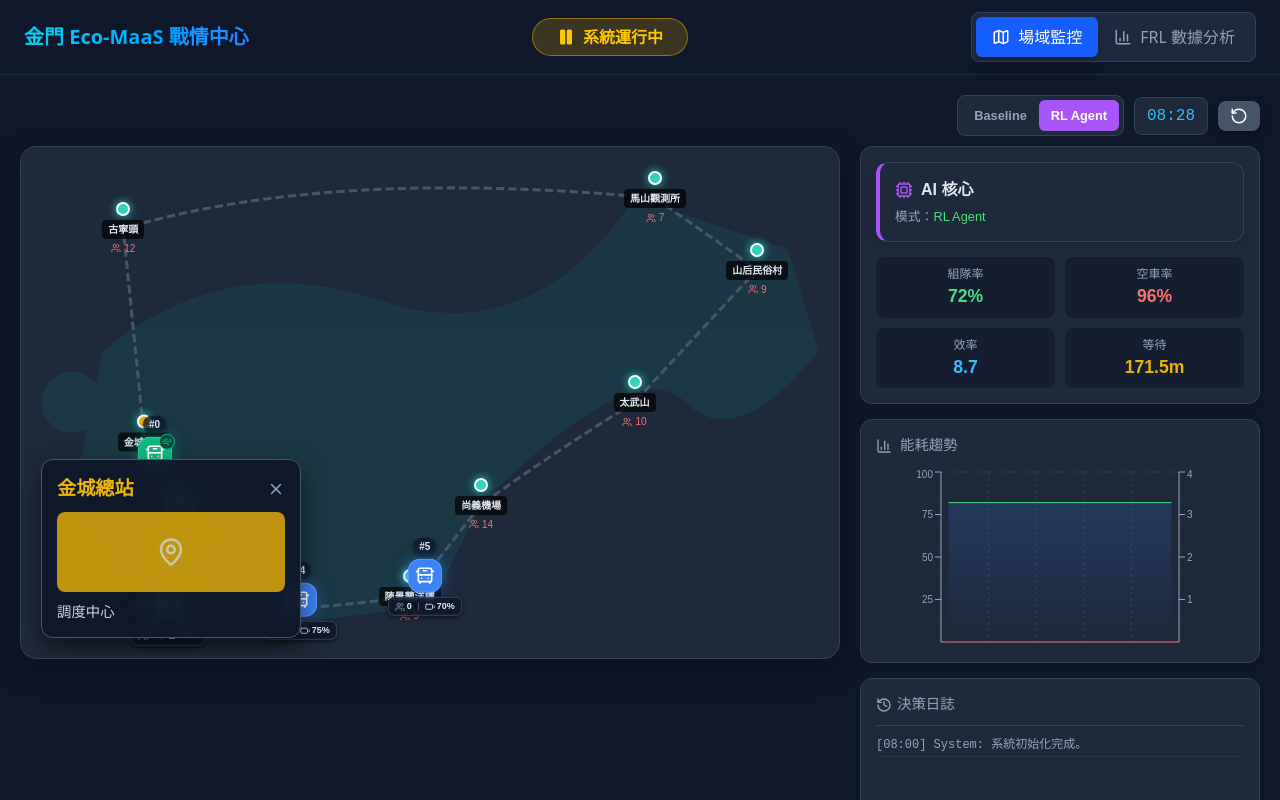
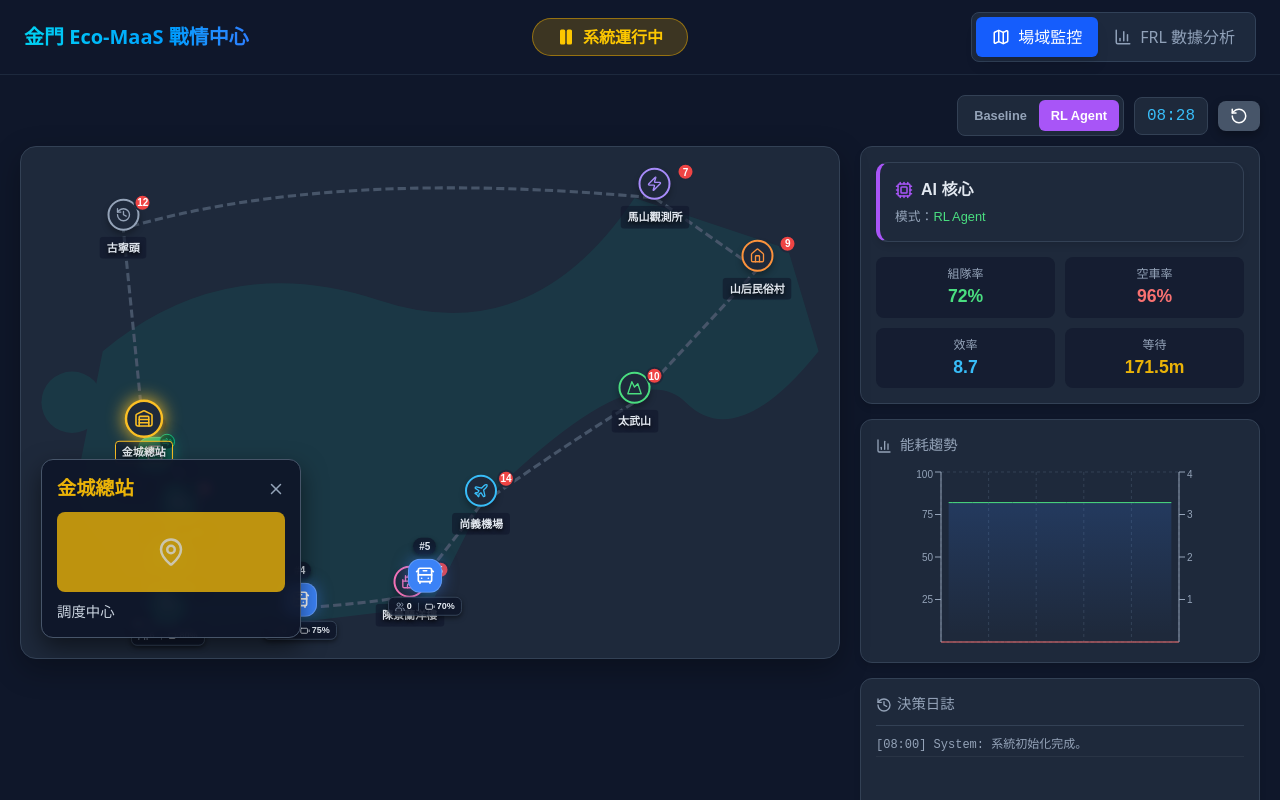
Before and after one commit to Alan52254/VB-, a React (Vite) app in the folder eco-maas-react/: page / in a window 1280 px wide. Both pictures are taken after a click on the button "啟動模擬". Built offline with nearby package versions, Linux system fonts and the light colour scheme.

Commit message:
為金門地圖上的地點加上有意義的icon

```diff
--- a/eco-maas-react/src/KinmenMapSim.jsx
+++ b/eco-maas-react/src/KinmenMapSim.jsx
@@ -1,6 +1,11 @@
 // KinmenMapSim.jsx
 import React, { useState, useEffect, useRef } from 'react';
-import { Wind, Users, BarChart3, RotateCcw, MapPin, Zap, Gauge, History, Cpu, X, BusFront, Battery, BatteryCharging } from 'lucide-react';
+import {
+  Wind, Users, BarChart3, RotateCcw, MapPin, Zap, Gauge, History, Cpu, X,
+  BusFront, Battery, BatteryCharging,
+  // 👇 這次新增的圖示
+  Anchor, Plane, Mountain, Castle, Flag, Home, Warehouse
+} from 'lucide-react';
 import { AreaChart, Area, XAxis, YAxis, CartesianGrid, Tooltip, Legend, ResponsiveContainer, Line } from 'recharts';
 
 const LOGICAL_WIDTH = 800;
@@ -66,6 +71,19 @@ const KinmenMapSim = ({ onSimulationUpdate, isRunningExternal }) => {
   const [logs, setLogs] = useState([]);
   const [mode, setMode] = useState('rl');
   const [metrics, setMetrics] = useState({ totalEnergy: 0, totalServed: 0, totalDist: 0, platoonDist: 0, emptyDist: 0, totalWaitTime: 0 });
+
+  // 🗺️ 站點圖示對照表 (Icon Mapping)
+  const STATION_CONFIG = {
+    'depot':     { icon: Warehouse, color: '#fbbf24', label: '總站' }, // 金城總站
+    'juguang':   { icon: Flag,      color: '#f87171', label: '地標' }, // 莒光樓
+    'zhaishan':  { icon: Anchor,    color: '#60a5fa', label: '坑道' }, // 翟山坑道 (靠海)
+    'chenggong': { icon: Castle,    color: '#f472b6', label: '洋樓' }, // 陳景蘭洋樓
+    'airport':   { icon: Plane,     color: '#38bdf8', label: '機場' }, // 尚義機場
+    'taiwu':     { icon: Mountain,  color: '#4ade80', label: '登山' }, // 太武山
+    'shanhou':   { icon: Home,      color: '#fb923c', label: '聚落' }, // 山后民俗村
+    'mashan':    { icon: Zap,       color: '#a78bfa', label: '觀測' }, // 馬山 (用Zap代表軍事/訊號)
+    'guningtou': { icon: History,   color: '#94a3b8', label: '戰史' }, // 古寧頭
+  };
 
   // 1. Ref 解決閉包
   const latestDataRef = useRef({ vehicles: [], gameTime: 0, metrics: {}, stations: [], mode: 'rl' });
@@ -378,13 +396,85 @@ const KinmenMapSim = ({ onSimulationUpdate, isRunningExternal }) => {
             <path d={ROAD_PATH_SVG} fill="none" stroke="#475569" strokeWidth="3" strokeDasharray="8 4" />
           </svg>
 
-          {stations.map(s => (
-            <div key={s.id} onClick={(e) => { e.stopPropagation(); setActiveSpot(getLoc(s.id)); }} style={{ position: 'absolute', left: `${(s.x / LOGICAL_WIDTH) * 100}%`, top: `${(s.y / LOGICAL_HEIGHT) * 100}%`, transform: 'translate(-50%, -50%)', display: 'flex', flexDirection: 'column', alignItems: 'center', cursor: 'pointer' }}>
-               <div style={{ width: '14px', height: '14px', borderRadius: '50%', backgroundColor: s.type === 'depot' ? '#eab308' : '#2dd4bf', border: '2px solid white', boxShadow: '0 0 10px #2dd4bf' }} />
-               <div style={{marginTop: '4px', fontSize: '10px', fontWeight: 'bold', backgroundColor: 'rgba(0,0,0,0.7)', padding: '2px 6px', borderRadius: '4px', whiteSpace: 'nowrap'}}>{s.name}</div>
-               {s.type !== 'depot' && s.queue > 0 && <div style={{marginTop: '2px', fontSize: '10px', display: 'flex', alignItems: 'center', gap: '3px', color: '#f87171'}}><Users size={10} /> {s.queue}</div>}
-            </div>
-          ))}
+          {/* ✅ 站點渲染優化:使用專屬 Icon */}
+          {stations.map(s => {
+            const config = STATION_CONFIG[s.id] || { icon: MapPin, color: '#cbd5e1' }; // 預防性設定
+            const IconComponent = config.icon;
+            const isHighlighted = activeSpot?.id === s.id; // 如果被點選,會有特效
+
+            return (
+              <div
+                key={s.id}
+                onClick={(e) => { e.stopPropagation(); setActiveSpot(getLoc(s.id)); }}
+                style={{
+                  position: 'absolute',
+                  left: `${(s.x / LOGICAL_WIDTH) * 100}%`,
+                  top: `${(s.y / LOGICAL_HEIGHT) * 100}%`,
+                  transform: 'translate(-50%, -50%)',
+                  display: 'flex',
+                  flexDirection: 'column',
+                  alignItems: 'center',
+                  cursor: 'pointer',
+                  zIndex: isHighlighted ? 50 : 10 // 被點選時浮到最上層
+                }}
+              >
+                 {/* 1. 圖示本體 */}
+                 <div style={{
+                   width: '32px',
+                   height: '32px',
+                   borderRadius: '50%',
+                   backgroundColor: '#1e293b', // 深色底
+                   border: `2px solid ${config.color}`, // 根據不同站點有不同邊框色
+                   display: 'flex',
+                   justifyContent: 'center',
+                   alignItems: 'center',
+                   boxShadow: isHighlighted ? `0 0 15px ${config.color}` : '0 4px 6px rgba(0,0,0,0.3)', // 發光特效
+                   transition: 'all 0.3s ease',
+                   transform: isHighlighted ? 'scale(1.2)' : 'scale(1)'
+                 }}>
+                    <IconComponent size={16} color={config.color} />
+                 </div>
+
+                 {/* 2. 站名標籤 */}
+                 <div style={{
+                   marginTop: '6px',
+                   fontSize: '11px',
+                   fontWeight: 'bold',
+                   color: '#e2e8f0',
+                   textShadow: '0 2px 4px rgba(0,0,0,0.8)', // 讓文字在深色背景更清楚
+                   backgroundColor: 'rgba(15, 23, 42, 0.6)',
+                   padding: '2px 6px',
+                   borderRadius: '4px',
+                   border: isHighlighted ? `1px solid ${config.color}` : '1px solid transparent'
+                 }}>
+                   {s.name}
+                 </div>
+
+                 {/* 3. 排隊人數氣泡 (有人排隊才顯示) */}
+                 {s.type !== 'depot' && s.queue > 0 && (
+                   <div style={{
+                     position: 'absolute',
+                     top: -5,
+                     right: -5,
+                     backgroundColor: '#ef4444',
+                     color: 'white',
+                     fontSize: '10px',
+                     fontWeight: 'bold',
+                     width: '18px',
+                     height: '18px',
+                     borderRadius: '50%',
+                     display: 'flex',
+                     justifyContent: 'center',
+                     alignItems: 'center',
+                     border: '2px solid #1e293b',
+                     animation: 'bounce 0.5s infinite alternate' // 讓它跳動,吸引注意
+                   }}>
+                     {s.queue}
+                   </div>
+                 )}
+              </div>
+            );
+          })}
 
           {/* ✅ 第二階段:加上車號與詳細數據標籤 */}
           {vehicles.map(v => {
```
